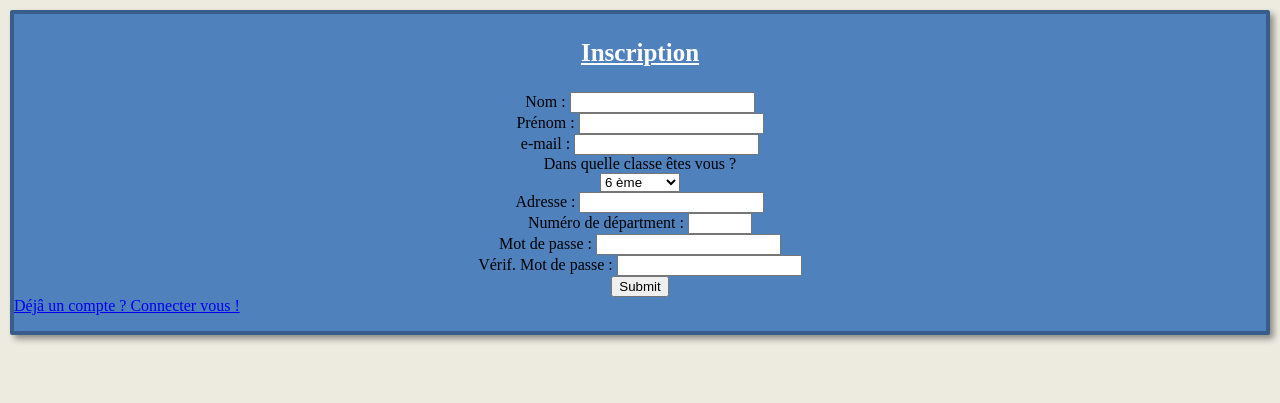
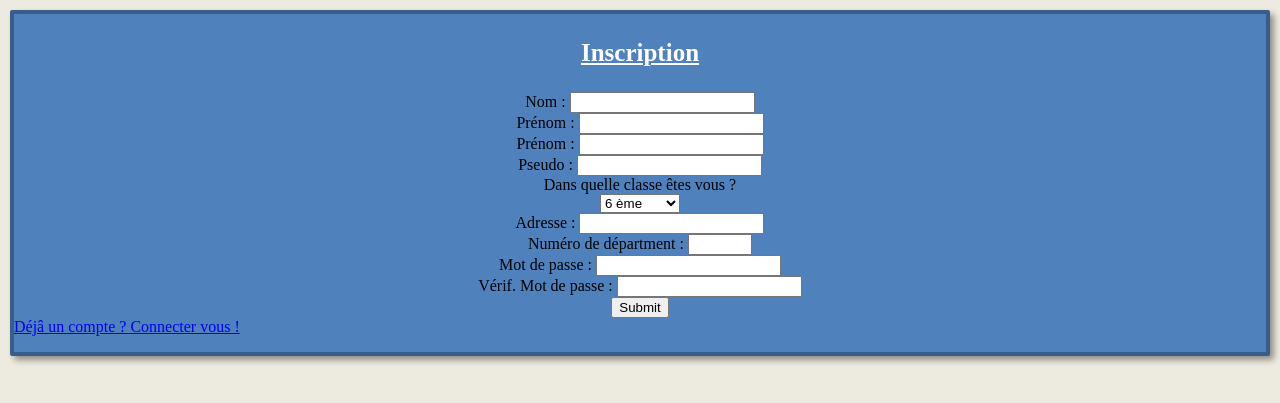
Before and after one commit to Louis35/SPSCT, a PHP site: page /index.php?go=sign_in in a window 1280 px wide. Shown: the top 403 px of the page. Run offline with PHP 8.4, Linux system fonts and the light colour scheme.

Commit message:
ajout d'un pseudo pour les users

```diff
--- a/www/private/control/Connexion/SignIn.php
+++ b/www/private/control/Connexion/SignIn.php
@@ -1,5 +1,5 @@
 <?php
-if(isset($_POST['mail']) AND isset($_POST['pass']) AND isset($_POST['nom']) AND isset($_POST['prenom']) AND isset($_POST['classe']) AND isset($_POST['adresse']) AND isset($_POST['department']) AND isset($_POST['pass2']))
+if(isset($_POST['mail']) AND isset($_POST['pass']) AND isset($_POST['nom']) AND isset($_POST['prenom']) AND isset($_POST['pseudo']) AND isset($_POST['classe']) AND isset($_POST['adresse']) AND isset($_POST['department']) AND isset($_POST['pass2']))
 {
 	if($_POST['pass'] == $_POST['pass2'])
 	{
--- a/www/private/vues/connexion/SignIn.php
+++ b/www/private/vues/connexion/SignIn.php
@@ -13,8 +13,11 @@
 		<label for="prenom">Prénom :  </label>
 		<input type="text" name="prenom" required />
 		<br />
-		<label for="mail">e-mail :  </label>
-		<input type="e-mail" name="mail" required />
+		<label for="prenom">Prénom :  </label>
+		<input type="text" name="prenom" required />
+		<br />
+		<label for="pseudo">Pseudo :  </label>
+		<input type="e-mail" name="pseudo" required />
 		<br />
 		<label for="classe">Dans quelle classe êtes vous ?</label><br />
 	        <select name="classe" id="classe">
--- /dev/null
+++ b/www/test.php
@@ -0,0 +1,4 @@
+<?php
+session_start();
+print_r($_SESSION);
+?>
```
